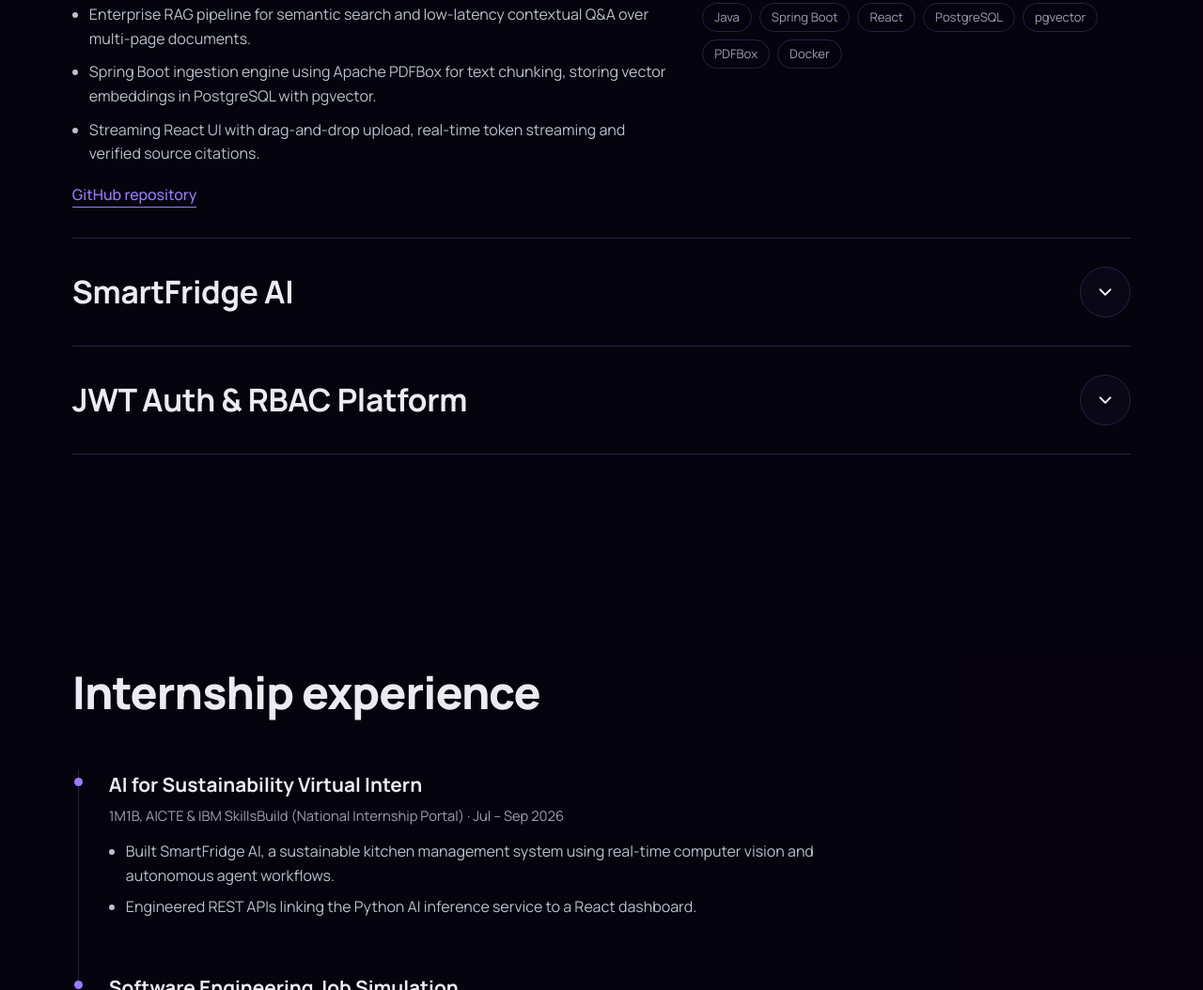
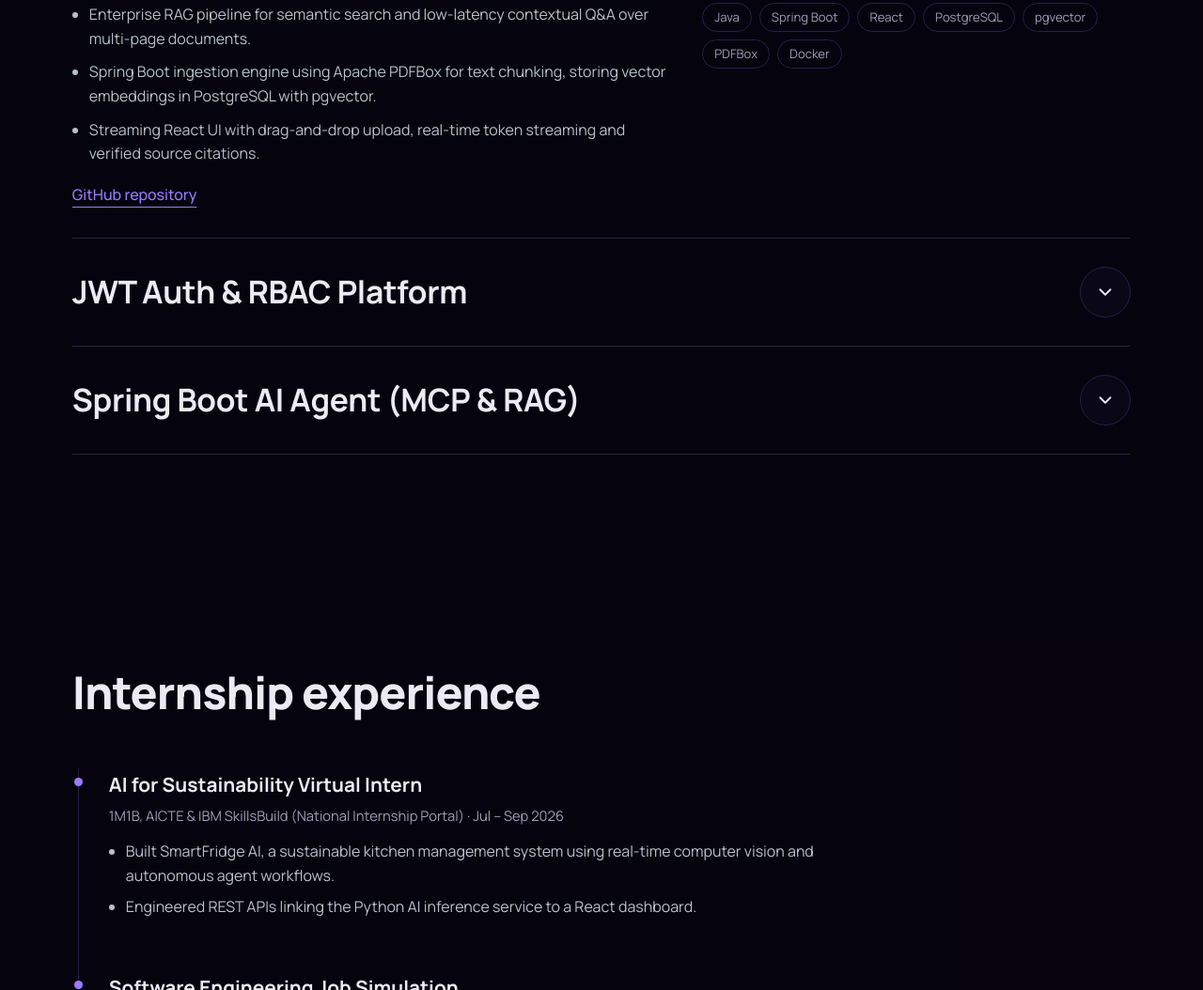
Before and after one commit to kothurigoutham/portfolio, a plain HTML site: page index.html in a window 1280 px wide. Shown: the part 2103-3157 px from the top of the page at 94% size. Drawn offline with nearby package versions, Linux system fonts and the light colour scheme; animation ran at ten frames a second.

Commit message:
Update index.html

```diff
--- a/index.html
+++ b/index.html
@@ -3,7 +3,7 @@
 <head>
 <meta charset="utf-8">
 <meta name="viewport" content="width=device-width, initial-scale=1, viewport-fit=cover">
-<title> Goutham Kothuri– Java Full Stack Developer & AI Agents Engineer</title>
+<title>Goutham Kothuri – Java Full Stack Developer & AI Agents Engineer</title>
 <link rel="preconnect" href="https://fonts.googleapis.com">
 <link rel="preconnect" href="https://fonts.gstatic.com" crossorigin>
 <link href="https://fonts.googleapis.com/css2?family=Manrope:wght@300;400;500;700;800&display=swap" rel="stylesheet">
@@ -167,17 +167,6 @@ footer{position:relative;z-index:1;background:rgba(6,4,15,.6);text-align:center;
       </div></div></div>
     </div>
     <div class="row">
-      <div class="rh"><button class="title" aria-expanded="false"><h3>SmartFridge AI</h3></button><button class="arrow" type="button" aria-expanded="false" aria-label="Show details for SmartFridge AI"><svg width="22" height="22" viewBox="0 0 24 24" fill="none" stroke="currentColor" stroke-width="2" stroke-linecap="round" stroke-linejoin="round" aria-hidden="true"><path d="M6 9l6 6 6-6"/></svg></button></div>
-      <div class="more"><div><div class="body">
-        <div><ul>
-          <li>AI-driven kitchen system aligned with UN SDGs to reduce household food waste through multi-zone computer vision item detection and tracking.</li>
-          <li>Autonomous agent workflows that estimate shelf-life decay, predict expiry dates and suggest recipes from current inventory.</li>
-          <li>Modular REST APIs connecting the Python inference service to a React inventory dashboard.</li>
-        </ul><a href="https://github.com/kothurigoutham/smart-fridge-project" rel="noopener" target="_blank">GitHub repository</a></div>
-        <div class="tags"><span>Python</span><span>Computer vision</span><span>AI agents</span><span>React</span><span>REST APIs</span></div>
-      </div></div></div>
-    </div>
-    <div class="row">
       <div class="rh"><button class="title" aria-expanded="false"><h3>JWT Auth &amp; RBAC Platform</h3></button><button class="arrow" type="button" aria-expanded="false" aria-label="Show details for JWT Auth &amp; RBAC Platform"><svg width="22" height="22" viewBox="0 0 24 24" fill="none" stroke="currentColor" stroke-width="2" stroke-linecap="round" stroke-linejoin="round" aria-hidden="true"><path d="M6 9l6 6 6-6"/></svg></button></div>
       <div class="more"><div><div class="body">
         <div><ul>
@@ -185,6 +174,17 @@ footer{position:relative;z-index:1;background:rgba(6,4,15,.6);text-align:center;
           <li>Spring Data JPA and MySQL behind a modular React client with route guards.</li>
         </ul><a href="https://github.com/kothurigoutham/springboot-react-jwt-token" rel="noopener" target="_blank">GitHub repository</a></div>
         <div class="tags"><span>Java</span><span>Spring Boot</span><span>Spring Security</span><span>MySQL</span><span>React</span></div>
+      </div></div></div>
+    </div>
+    <div class="row">
+      <div class="rh"><button class="title" aria-expanded="false"><h3>Spring Boot AI Agent (MCP &amp; RAG)</h3></button><button class="arrow" type="button" aria-expanded="false" aria-label="Show details for Spring Boot AI Agent"><svg width="22" height="22" viewBox="0 0 24 24" fill="none" stroke="currentColor" stroke-width="2" stroke-linecap="round" stroke-linejoin="round" aria-hidden="true"><path d="M6 9l6 6 6-6"/></svg></button></div>
+      <div class="more"><div><div class="body">
+        <div><ul>
+          <li>AI agent built with Spring AI that books accommodation in tourist cities, using the Chat Client API with advisors for RAG and chat memory.</li>
+          <li>Uses the Model Context Protocol: a local weather tool and a remote booking tool served by a separate MCP server, with city data retrieved from a pgvector store.</li>
+          <li>Switches between Ollama, Google Gemini and AWS Bedrock through Spring profiles, with AI model evaluation tests.</li>
+        </ul><p style="color:var(--muted);font-size:.88rem;margin:14px 0 0">Based on the open-source sample by <a href="https://github.com/rogervinas/spring-boot-ai" rel="noopener" target="_blank" style="margin:0">rogervinas</a>.</p><a href="https://github.com/kothurigoutham/spring-boot-ai" rel="noopener" target="_blank">GitHub repository</a></div>
+        <div class="tags"><span>Spring Boot</span><span>Spring AI</span><span>MCP</span><span>RAG</span><span>pgvector</span></div>
       </div></div></div>
     </div>
   </div>
```
